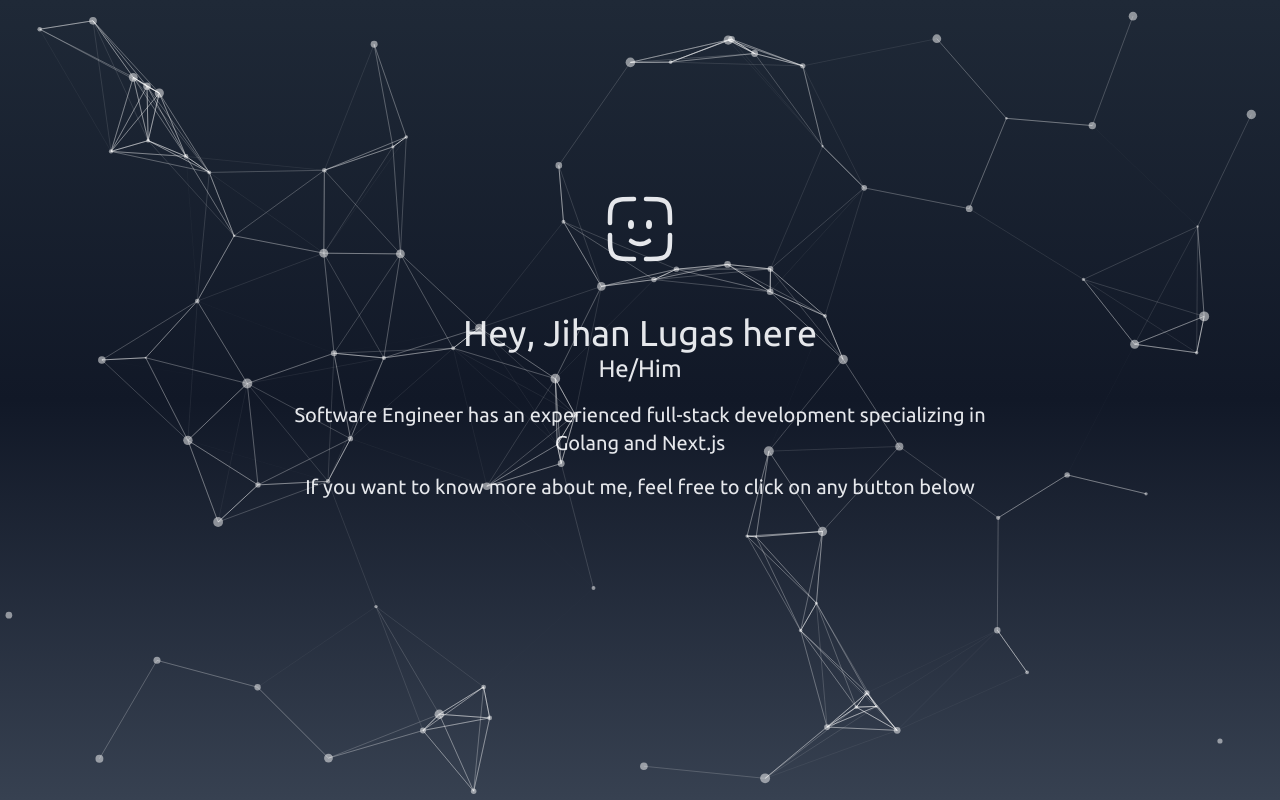
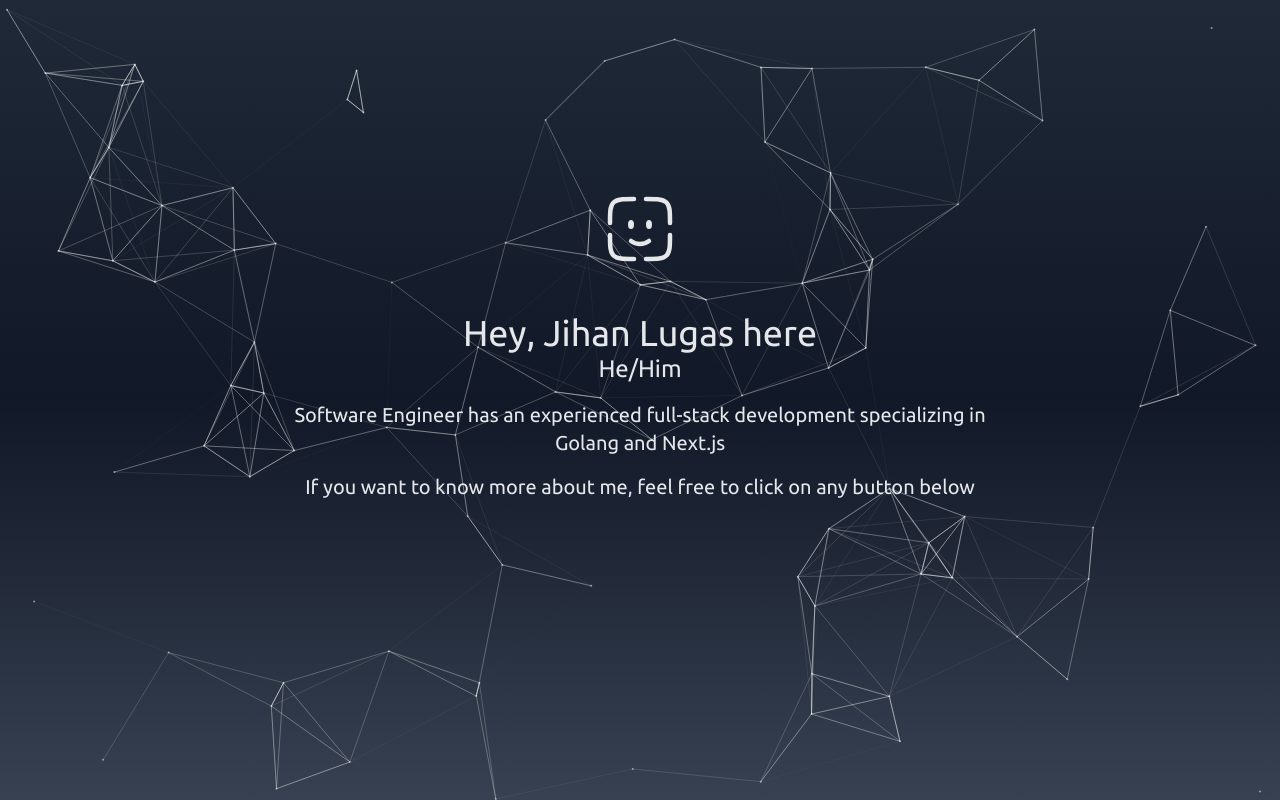
Before and after one commit to jihanlugas/web-portfolio, a Next.js app: page / in a window 1280 px wide. Built offline with nearby package versions, Linux system fonts and the light colour scheme; some icons are missing.

Commit message:
particles

```diff
--- a/src/pages/index.tsx
+++ b/src/pages/index.tsx
@@ -104,8 +104,22 @@
               type: "circle",
             },
             size: {
-              value: { min: 1, max: 5 },
+              value: 1,
+              random: true,
+              anim: {
+                enable: false,
+                speed: 80,
+                size_min: 0.1,
+                sync: false
+              }
             },
+            // lineLinked: {
+            //   enable: true,
+            //   distance: 500,
+            //   color: '#ffffff',
+            //   opacity: 0.4,
+            //   width: 1
+            // },
           },
           detectRetina: true,
         }}
@@ -113,11 +127,11 @@
 
       <div className={`h-screen flex justify-center items-center ${ubuntu.className}`}>
         <div className='max-w-3xl p-4 text-gray-200'>
-          <div className='flex justify-center'>
+          <div className='flex justify-center select-none'>
             {/* <div className='w-40 h-40 flex justify-center items-center border mb-8'>
               <div>Image</div>
             </div> */}
-            <div className='flex justify-center items-center mb-8 md:mb-12'>
+            <div className='flex justify-center items-center mb-8 md:mb-12 select-none'>
               <Image
                 className=""
                 src="/face-scan-square-svgrepo-com.svg"
@@ -128,16 +142,16 @@
               />
             </div>
           </div>
-          <div className='text-xl md:text-4xl text-center'>
+          <div className='text-xl md:text-4xl text-center select-none'>
             {"Hey, Jihan Lugas here"}
           </div>
-          <div className='text-base md:text-2xl mb-4 text-center'>
+          <div className='text-base md:text-2xl mb-4 text-center select-none'>
             {"He/Him"}
           </div>
-          <div className='text-base md:text-xl mb-4 text-center'>
+          <div className='text-base md:text-xl mb-4 text-center select-none'>
             {"Software Engineer has an experienced full-stack development specializing in Golang and Next.js"}
           </div>
-          <div className='text-base md:text-xl text-center mb-8'>
+          <div className='text-base md:text-xl text-center select-none mb-8'>
             {"If you want to know more about me, feel free to click on any button below"}
           </div>
           <div className='flex justify-center'>
```
